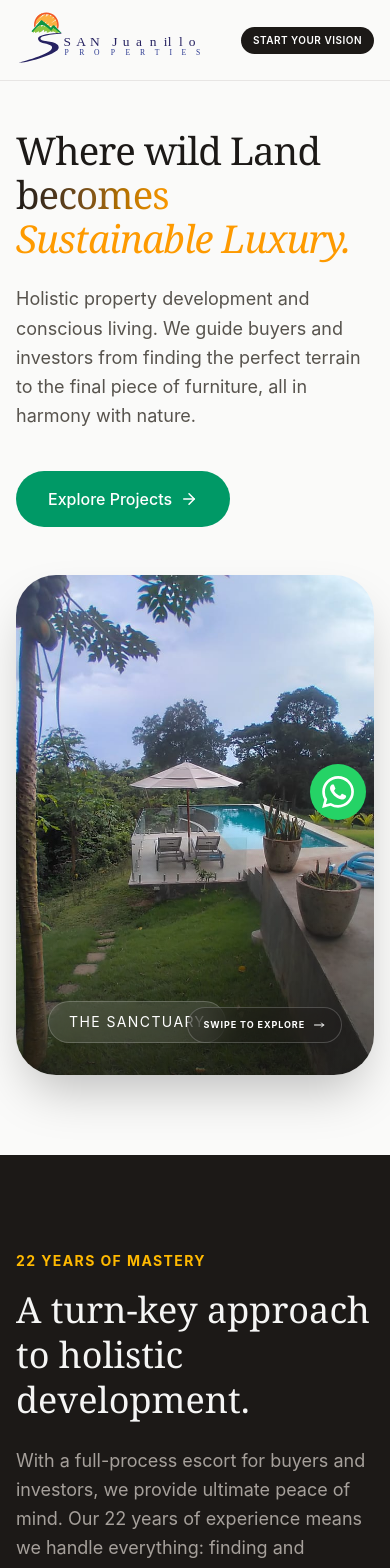
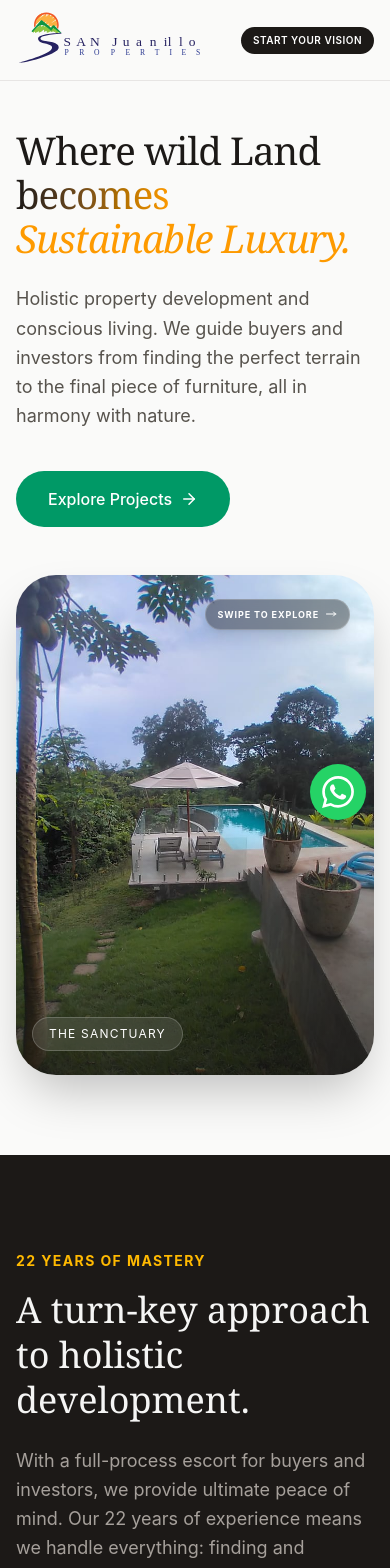
Before and after one commit to TideStay/Hen-Properties-broker, a React (Vite) app: page / in a window 390 px wide. Shown: the top 1568 px of the page. Built offline with nearby package versions, Linux system fonts and the light colour scheme.

Commit message:
תיקון לטלפון

```diff
--- a/src/App.jsx
+++ b/src/App.jsx
@@ -167,9 +167,8 @@ export default function App() {
           </a>
         </div>
       </nav>
-
-   {/* Hero Section */}
-   <section className="relative pt-32 pb-20 lg:pt-40 lg:pb-24 overflow-hidden bg-stone-50">
+{/* Hero Section */}
+<section className="relative pt-32 pb-20 lg:pt-40 lg:pb-24 overflow-hidden bg-stone-50">
         <div className="max-w-7xl mx-auto px-4 sm:px-6 lg:px-8 relative z-10">
           {/* Main Text Area */}
           <div className="max-w-3xl mb-12 lg:mb-16">
@@ -208,7 +207,7 @@ export default function App() {
                   loading="eager"
                 />
                 <div className="absolute inset-0 bg-gradient-to-t from-stone-900/60 via-transparent to-transparent"></div>
-                <div className="absolute bottom-8 left-8 bg-white/10 backdrop-blur-md text-white text-sm tracking-widest uppercase px-5 py-2.5 rounded-full border border-white/20">
+                <div className="absolute bottom-6 left-4 md:bottom-8 md:left-8 bg-white/10 backdrop-blur-md text-white text-xs md:text-sm tracking-widest uppercase px-4 py-2 md:px-5 md:py-2.5 rounded-full border border-white/20">
                   The Sanctuary
                 </div>
               </div>
@@ -222,7 +221,7 @@ export default function App() {
                   loading="lazy"
                 />
                 <div className="absolute inset-0 bg-gradient-to-t from-stone-900/60 via-transparent to-transparent"></div>
-                <div className="absolute bottom-8 left-8 bg-white/10 backdrop-blur-md text-white text-sm tracking-widest uppercase px-5 py-2.5 rounded-full border border-white/20">
+                <div className="absolute bottom-6 left-4 md:bottom-8 md:left-8 bg-white/10 backdrop-blur-md text-white text-xs md:text-sm tracking-widest uppercase px-4 py-2 md:px-5 md:py-2.5 rounded-full border border-white/20">
                   Turn-Key Finish
                 </div>
               </div>
@@ -236,7 +235,7 @@ export default function App() {
                   loading="lazy"
                 />
                 <div className="absolute inset-0 bg-gradient-to-t from-stone-900/60 via-transparent to-transparent"></div>
-                <div className="absolute bottom-8 left-8 bg-white/10 backdrop-blur-md text-white text-sm tracking-widest uppercase px-5 py-2.5 rounded-full border border-white/20">
+                <div className="absolute bottom-6 left-4 md:bottom-8 md:left-8 bg-white/10 backdrop-blur-md text-white text-xs md:text-sm tracking-widest uppercase px-4 py-2 md:px-5 md:py-2.5 rounded-full border border-white/20">
                   Master Planning
                 </div>
               </div>
@@ -259,8 +258,8 @@ export default function App() {
 
             </div>
 
-            {/* --- NEW: Premium Mobile Swipe Indicator --- */}
-            <div className="md:hidden absolute bottom-8 right-8 bg-stone-900/30 backdrop-blur-md text-white text-[9px] font-bold tracking-widest uppercase px-4 py-2.5 rounded-full border border-white/20 z-20 flex items-center gap-2 shadow-lg pointer-events-none">
+            {/* --- FIXED: Premium Mobile Swipe Indicator (Moved to Top Right) --- */}
+            <div className="md:hidden absolute top-6 right-6 bg-stone-900/40 backdrop-blur-md text-white text-[9px] font-bold tracking-widest uppercase px-3 py-2 rounded-full border border-white/20 z-20 flex items-center gap-1.5 shadow-lg pointer-events-none">
               <span>Swipe to explore</span>
               <svg className="w-3 h-3" fill="none" stroke="currentColor" strokeWidth="2" viewBox="0 0 24 24">
                 <path strokeLinecap="round" strokeLinejoin="round" d="M17 8l4 4m0 0l-4 4m4-4H3" />
```
